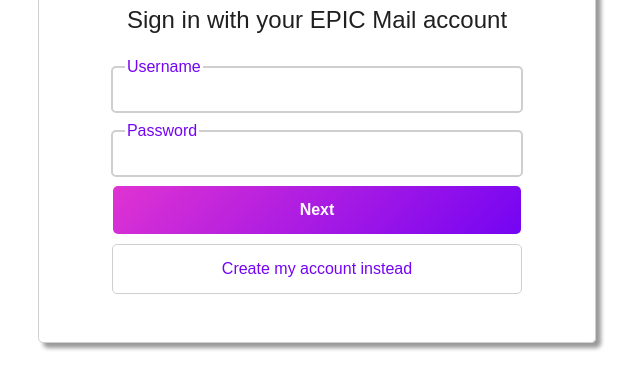
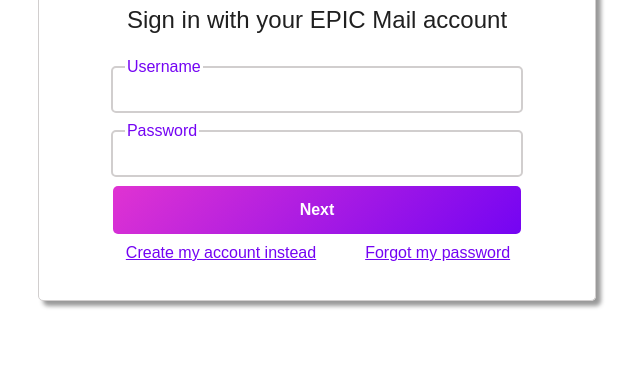
Before and after one commit to MBenedicte/EPICMail, a website: page UI/HTML/signin.html in a window 1280 px wide. Shown: the part 176-566 px from the top of the page, without its empty margins (323-963 px from the left). Drawn offline with Linux system fonts and the light colour scheme.

Commit message:
Chore: Add a link to reset password

```diff
--- a/UI/CSS/signin.css
+++ b/UI/CSS/signin.css
@@ -81,18 +81,13 @@
 .next a:hover,.next a:focus{
     background-image: linear-gradient(-45deg, var(--second-color), var(--third-color));
 }
-.signup a{
-    text-decoration: none;
-    width: 85%;
-    margin: 2% auto;
-    padding: 15px 0px;
-    display: block;
-    text-align: center;
+
+.signup a, .resetpwd a{
+    float: left;
+    margin-left: 49px;
     color: var(--main-color);
-    border-radius: 5px;
-    border: var(--border-color) 1px solid;
 }
-.signup a:hover,.signup a:focus{
-    background-image: linear-gradient(-45deg,var(--second-color), var(--third-color));
-    color:var(--background-color);
+
+.signup a:hover, .resetpwd a:hover{
+    color: var(--second-color);
 }
--- a/UI/HTML/signin.html
+++ b/UI/HTML/signin.html
@@ -39,6 +39,9 @@
             <div class="signup">
                 <a href="signup.html">Create my account instead</a>
             </div>
+            <div class="resetpwd">
+                <a href="resetpassword.html">Forgot my password</a>
+            </div>
         </section>
     </div>
 
```
